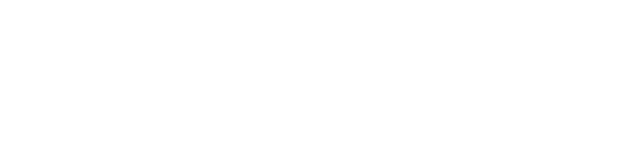
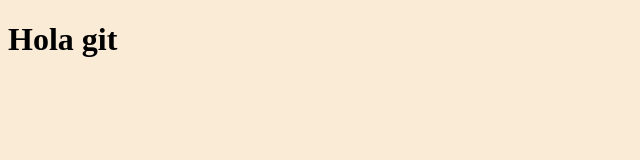
Before and after one commit to albertomozo/IFCD0110_202505, a plain HTML site: page index.html in a window 1280 px wide. Shown: the whole page, without its empty margins (0-640 px from the left). Drawn offline with Linux system fonts and the light colour scheme.

Commit message:
enlazar hoja de estilo

```diff
--- a/index.html
+++ b/index.html
@@ -2,9 +2,11 @@
 <html lang="en">
 <head>
     <meta charset="UTF-8">
+    <link href="estilos.css" rel="stylesheet">
     <meta name="viewport" content="width=device-width, initial-scale=1.0">
     <title>Mi Proyecto</title>
 </head>
+<h1>Hola git</h1>
 <body>
 
 </body>
```
